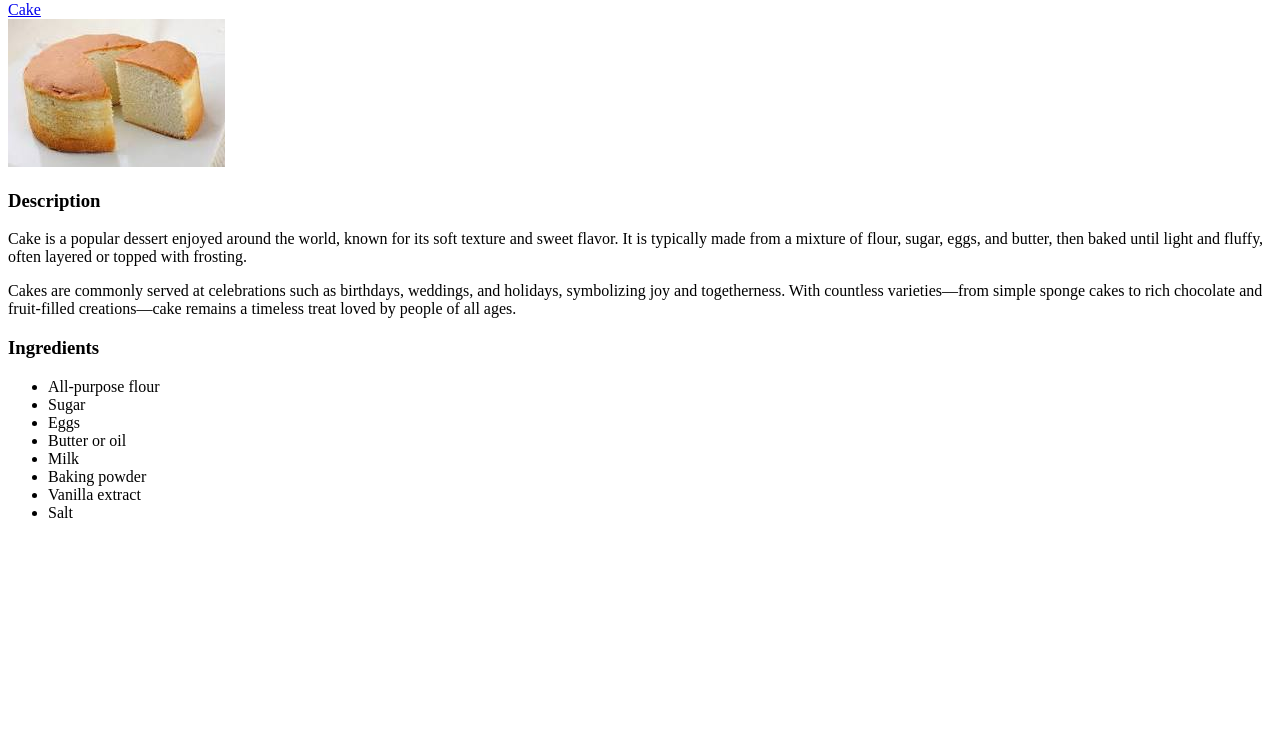
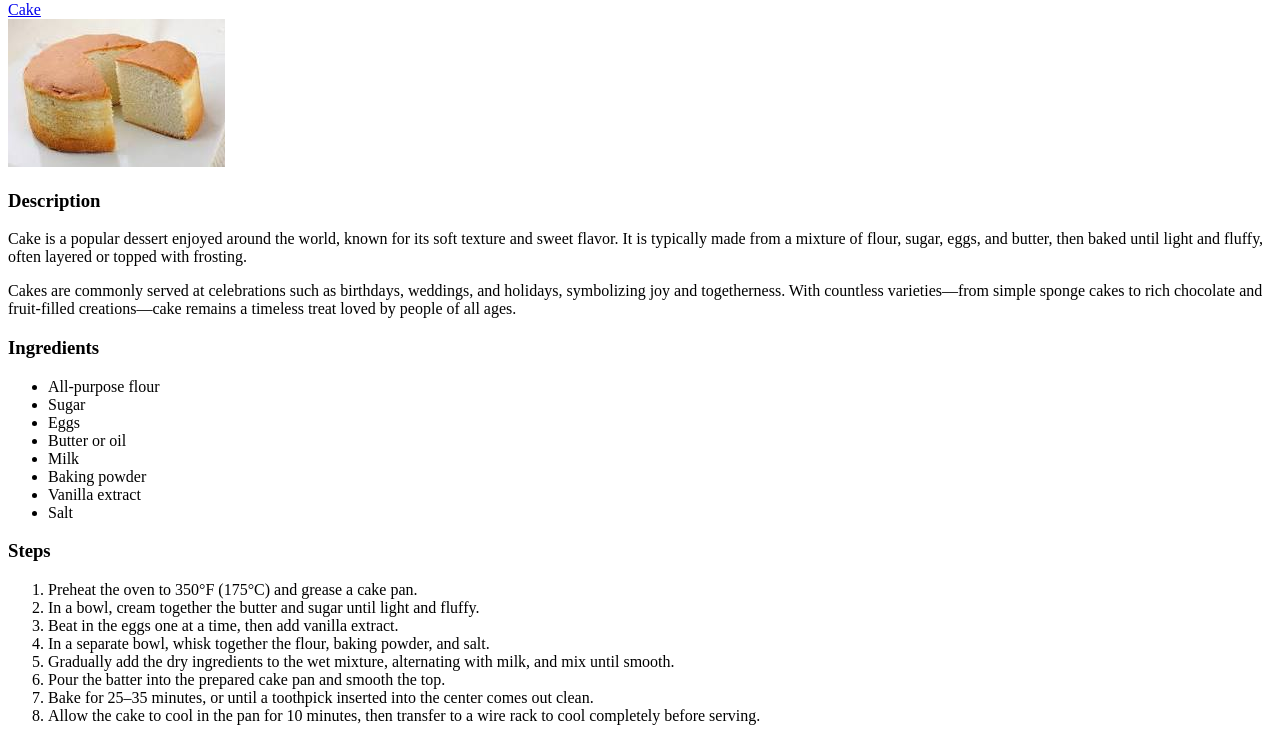
Before and after one commit to MuhammadHamzaAsif1/odin-recipes, a plain HTML site: page recipes/cake.html in a window 1280 px wide. Shown: the part 79-820 px from the top of the page. Drawn offline with Linux system fonts and the light colour scheme.

Commit message:
Added steps to make a plain cake in cake.html

```diff
--- a/recipes/cake.html
+++ b/recipes/cake.html
@@ -24,5 +24,16 @@
         <li>Vanilla extract</li>
         <li>Salt</li>
     </ul>
+    <h3>Steps</h3>
+    <ol>
+        <li>Preheat the oven to 350°F (175°C) and grease a cake pan.</li>
+        <li>In a bowl, cream together the butter and sugar until light and fluffy.</li>
+        <li>Beat in the eggs one at a time, then add vanilla extract.</li>
+        <li>In a separate bowl, whisk together the flour, baking powder, and salt.</li>
+        <li>Gradually add the dry ingredients to the wet mixture, alternating with milk, and mix until smooth.</li>
+        <li>Pour the batter into the prepared cake pan and smooth the top.</li>
+        <li>Bake for 25–35 minutes, or until a toothpick inserted into the center comes out clean.</li>
+        <li>Allow the cake to cool in the pan for 10 minutes, then transfer to a wire rack to cool completely before serving.</li>
+    </ol>
 </body>
 </html>
```
